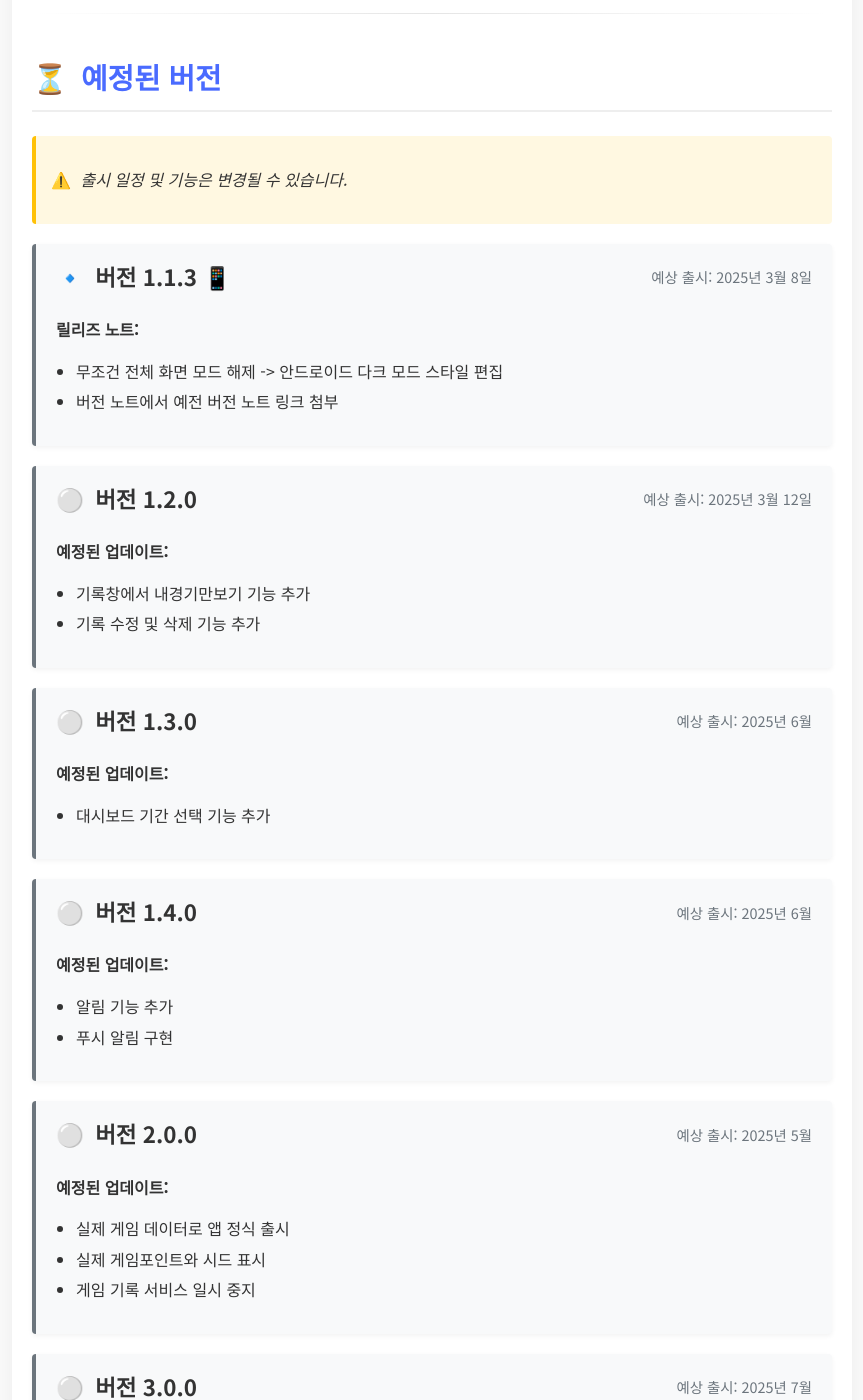
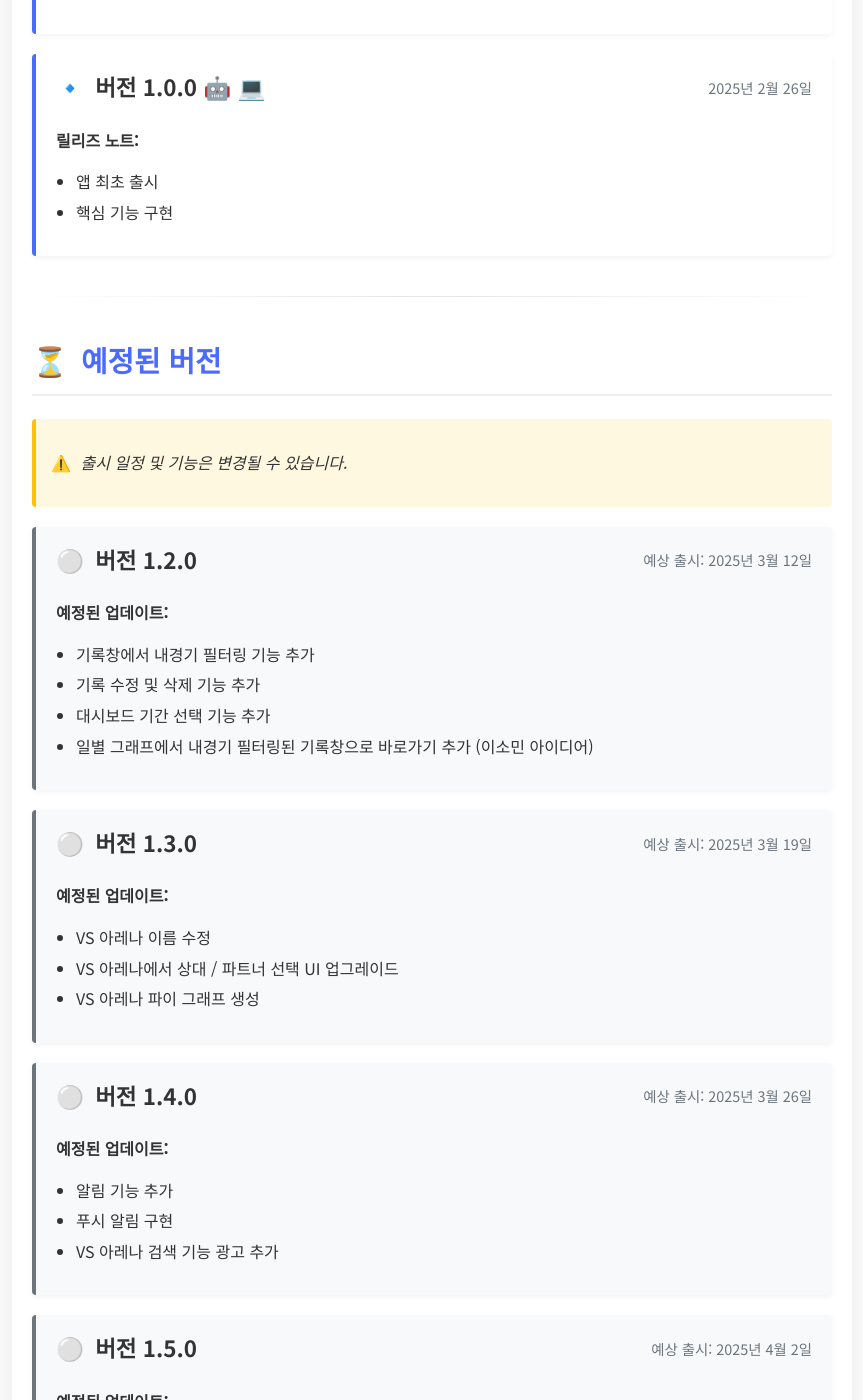
Before and after one commit to RV-Badminton/release_notes, a Jekyll site: the page index.html, which Jekyll copies as it is, in a window 1280 px wide and 1400 px high, scrolled down 1549 px. Shown: the whole window, without its empty margins (208-1071 px from the left). Built offline with Jekyll 4.4.1, drawn with Linux system fonts in a browser that asks for light colours; some of the changed text lies outside the part shown.

```diff
--- a/index.html
+++ b/index.html
@@ -174,6 +174,22 @@
 
     <h2><span class="emoji">🚀</span> 출시된 버전</h2>
 
+    <div class="version-card future-version">
+      <h3 class="version-title">
+        <span><span class="emoji">🔹</span> 버전 1.1.3 <span class="emoji">🤖</span></span>
+        <span class="version-date">예상 출시: 2025년 3월 6일</span>
+      </h3>
+      <div class="release-notes">
+        <strong>릴리즈 노트:</strong>
+        <ul>
+          <li>전체 화면 모드 해제 (안드로이드 블랙 바 버그 해결 확인 필요)</li>
+          <li>메인메뉴 화면 폰트 사이즈 자동조정</li>
+          <li>리더보드 제목 섹션 비율 자동조정</li>
+          <li>버전 노트에서 예전 버전 노트 링크 첨부</li>
+        </ul>
+      </div>
+    </div>
+
     <div class="version-card">
       <h3 class="version-title">
         <span><span class="emoji">🔹</span> 버전 1.1.2 <span class="emoji">📱</span></span>
@@ -243,28 +259,16 @@
 
     <div class="version-card future-version">
       <h3 class="version-title">
-        <span><span class="emoji">🔹</span> 버전 1.1.3 <span class="emoji">📱</span></span>
-        <span class="version-date">예상 출시: 2025년 3월 8일</span>
-      </h3>
-      <div class="release-notes">
-        <strong>릴리즈 노트:</strong>
-        <ul>
-          <li>무조건 전체 화면 모드 해제 -> 안드로이드 다크 모드 스타일 편집</li>
-          <li>버전 노트에서 예전 버전 노트 링크 첨부</li>
-        </ul>
-      </div>
-    </div>
-
-    <div class="version-card future-version">
-      <h3 class="version-title">
         <span><span class="emoji">⚪</span> 버전 1.2.0</span>
         <span class="version-date">예상 출시: 2025년 3월 12일</span>
       </h3>
       <div class="release-notes">
         <strong>예정된 업데이트:</strong>
         <ul>
-          <li>기록창에서 내경기만보기 기능 추가</li>
+          <li>기록창에서 내경기 필터링 기능 추가</li>
           <li>기록 수정 및 삭제 기능 추가</li>
+          <li>대시보드 기간 선택 기능 추가</li>
+          <li>일별 그래프에서 내경기 필터링된 기록창으로 바로가기 추가 (이소민 아이디어)</li>
         </ul>
       </div>
     </div>
@@ -272,12 +276,14 @@
     <div class="version-card future-version">
       <h3 class="version-title">
         <span><span class="emoji">⚪</span> 버전 1.3.0</span>
-        <span class="version-date">예상 출시: 2025년 6월</span>
+        <span class="version-date">예상 출시: 2025년 3월 19일</span>
       </h3>
       <div class="release-notes">
         <strong>예정된 업데이트:</strong>
         <ul>
-          <li>대시보드 기간 선택 기능 추가</li>
+          <li>VS 아레나 이름 수정</li>
+          <li>VS 아레나에서 상대 / 파트너 선택 UI 업그레이드</li>
+          <li>VS 아레나 파이 그래프 생성</li>
         </ul>
       </div>
     </div>
@@ -285,13 +291,29 @@
     <div class="version-card future-version">
       <h3 class="version-title">
         <span><span class="emoji">⚪</span> 버전 1.4.0</span>
-        <span class="version-date">예상 출시: 2025년 6월</span>
+        <span class="version-date">예상 출시: 2025년 3월 26일</span>
       </h3>
       <div class="release-notes">
         <strong>예정된 업데이트:</strong>
         <ul>
           <li>알림 기능 추가</li>
           <li>푸시 알림 구현</li>
+          <li>VS 아레나 검색 기능 광고 추가</li>
+        </ul>
+      </div>
+    </div>
+
+    <div class="version-card future-version">
+      <h3 class="version-title">
+        <span><span class="emoji">⚪</span> 버전 1.5.0</span>
+        <span class="version-date">예상 출시: 2025년 4월 2일</span>
+      </h3>
+      <div class="release-notes">
+        <strong>예정된 업데이트:</strong>
+        <ul>
+          <li>정모 일정을 팝업이 아닌 페이지로 변경</li>
+          <li>정모 일정에 참여 인원 보기 기능 추가</li>
+          <li>정모 일정 홈 위젯</li>
         </ul>
       </div>
     </div>
```
